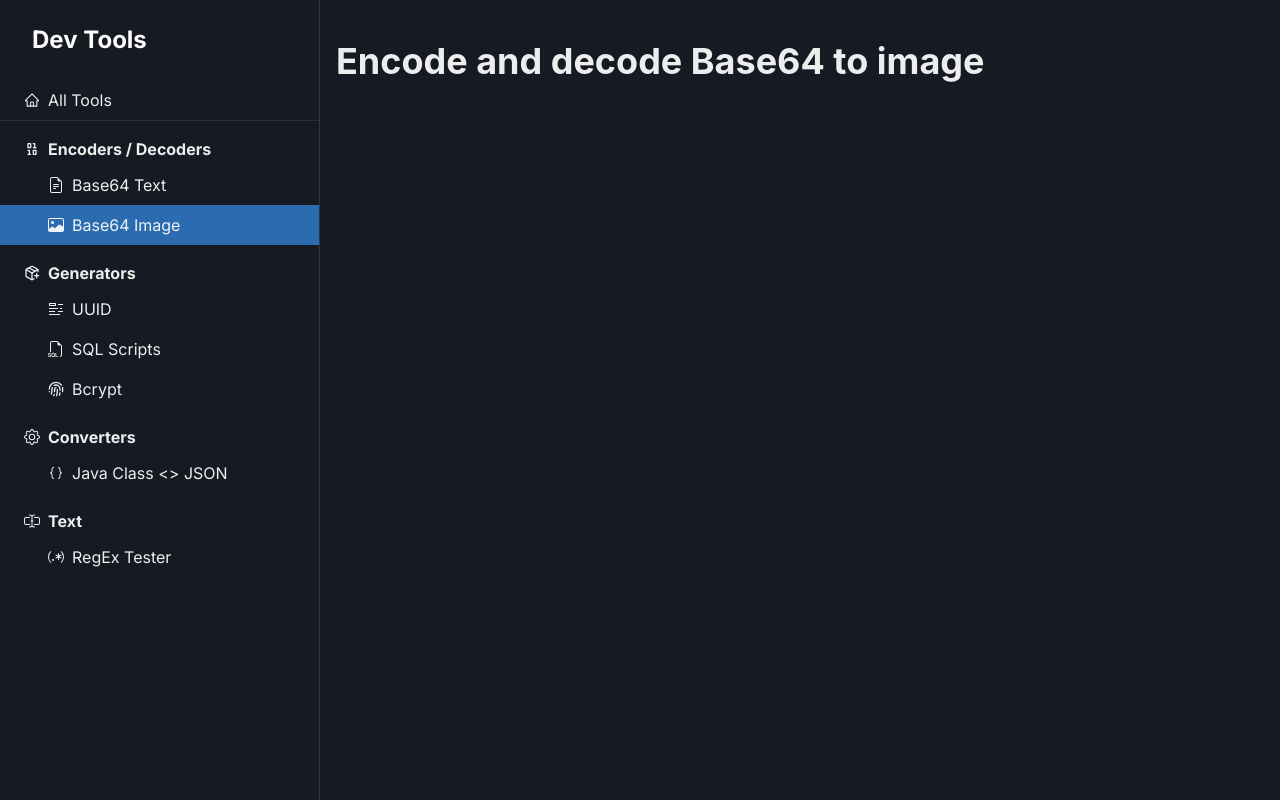
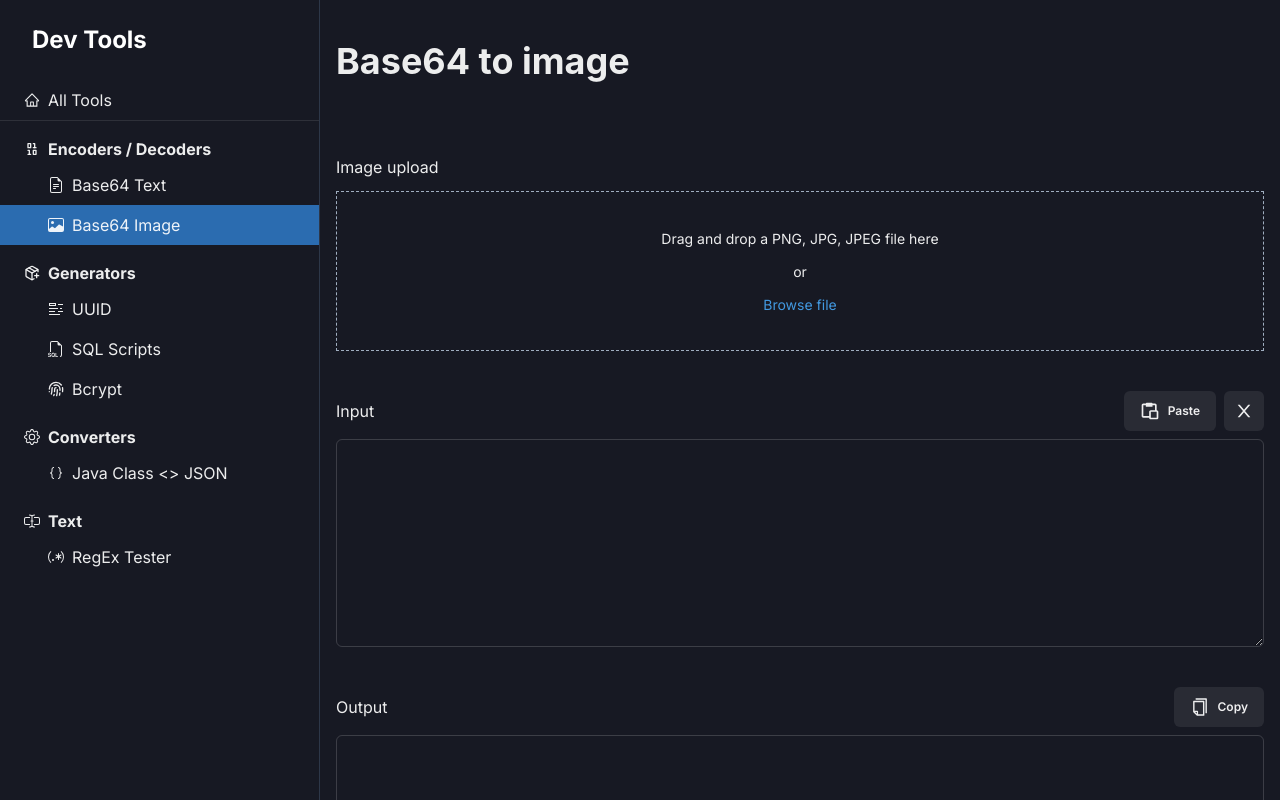
Before and after one commit to PabloMazariegos/dev-tools, a React (Vite) app: page /encoders/base64-image in a window 1280 px wide. Shown: the top 800 px of the page. Built offline with nearby package versions, Linux system fonts and the light colour scheme.

Commit message:
feat(incomplete) - file uploader with drag zone

```diff
--- a/src/views/encoders-decoders/Base64ImageView.tsx
+++ b/src/views/encoders-decoders/Base64ImageView.tsx
@@ -1,10 +1,84 @@
-import { Heading } from '@chakra-ui/react';
+import TextAreaViewer from '@/components/TextAreaViewer/TextAreaViewer';
+import { Box, Flex, Heading, SimpleGrid, Text } from '@chakra-ui/react';
+import React from 'react';
 
 const base64ImageView = () => {
+  const uploadFileInputRef = React.useRef<HTMLInputElement>(null);
+  const [dragZoneActive, setDragZoneActive] = React.useState(false);
+
+  const handleBrowseFileClick = () => {
+    if (uploadFileInputRef && uploadFileInputRef.current) {
+      uploadFileInputRef.current.click();
+    }
+  };
+
+  const handleDragEnterAndLeave = (event: React.DragEvent) => {
+    event.preventDefault();
+    event.stopPropagation();
+
+    if (event.type === 'dragenter') {
+      setDragZoneActive(true);
+    }
+
+    if (event.type === 'dragleave') {
+      setDragZoneActive(false);
+    }
+  };
+
+  const handleDropFile = (event: React.DragEvent) => {
+    event.preventDefault();
+    event.stopPropagation();
+
+    setDragZoneActive(false);
+    const files = [...event.dataTransfer.files];
+
+    if (files && files.length > 0) {
+      const existingFile = files[0];
+      console.log(existingFile);
+    }
+  };
+
   return (
-    <Heading size='xl' marginBottom='8'>
-      Encode and decode Base64 to image
-    </Heading>
+    <SimpleGrid columns={1} spacing={10}>
+      <Box>
+        <Heading size='xl' marginBottom='8'>
+          Base64 to image
+        </Heading>
+      </Box>
+      <Flex direction='column' gap={3}>
+        <Text>Image upload</Text>
+        <input type='file' ref={uploadFileInputRef} style={{ display: 'none' }} />
+        <Flex
+          direction='column'
+          alignItems='center'
+          justifyContent='center'
+          width='full'
+          border='1px'
+          borderStyle='dashed'
+          borderColor='gray.400'
+          minHeight='40'
+          gap={3}
+          onDragOver={handleDragEnterAndLeave}
+          onDragEnter={handleDragEnterAndLeave}
+          onDragLeave={handleDragEnterAndLeave}
+          onDrop={handleDropFile}
+          draggable='true'
+          backgroundColor={dragZoneActive ? 'blue.900' : 'inherit'}
+        >
+          <Text fontSize='sm'>Drag and drop a PNG, JPG, JPEG file here</Text>
+          <Text fontSize='sm'>or</Text>
+          <Text fontSize='sm' color='blue.400' cursor='pointer' onClick={handleBrowseFileClick}>
+            Browse file
+          </Text>
+        </Flex>
+      </Flex>
+      <Box>
+        <TextAreaViewer type='INPUT' />
+      </Box>
+      <Box>
+        <TextAreaViewer type='OUTPUT' />
+      </Box>
+    </SimpleGrid>
   );
 };
 
```
